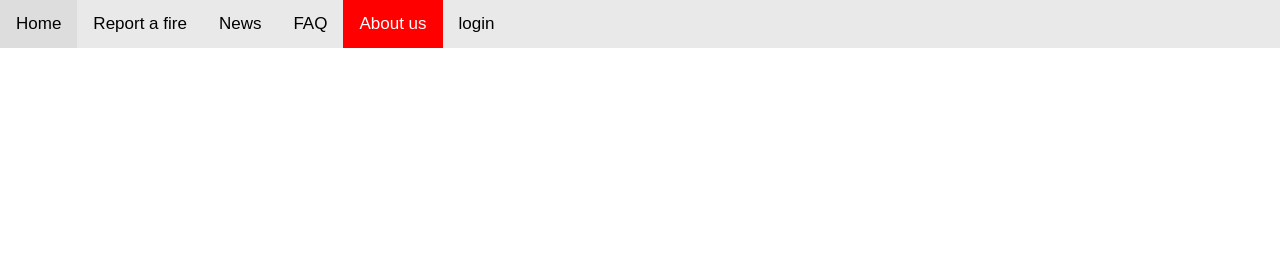
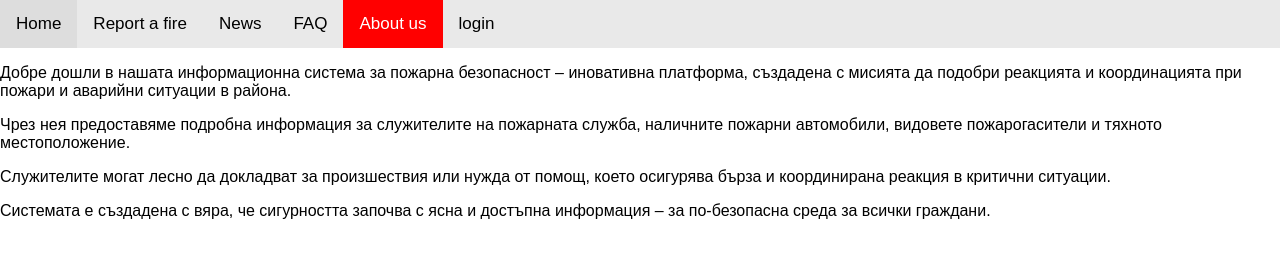
Before and after one commit to codingburgas/9th-grade-html-project-websquad, a plain HTML site: page html/about.html in a window 1280 px wide. Drawn offline with Linux system fonts and the light colour scheme.

Commit message:
Add about us

```diff
--- a/html/about.html
+++ b/html/about.html
@@ -14,5 +14,17 @@
       <a class="active" href="about.html">About us</a>
       <a class="login" href="login.html">login</a>
     </div>
+    <p>
+      Добре дошли в нашата информационна система за пожарна безопасност – иновативна платформа, създадена с мисията да подобри реакцията и координацията при пожари и аварийни ситуации в района.
+    </p>
+    <p>
+      Чрез нея предоставяме подробна информация за служителите на пожарната служба, наличните пожарни автомобили, видовете пожарогасители и тяхното местоположение.
+    </p>
+    <p>
+      Служителите могат лесно да докладват за произшествия или нужда от помощ, което осигурява бърза и координирана реакция в критични ситуации.
+    </p>
+    <p>
+      Системата е създадена с вяра, че сигурността започва с ясна и достъпна информация – за по-безопасна среда за всички граждани.
+    </p>
   </body>
 </html>
```
